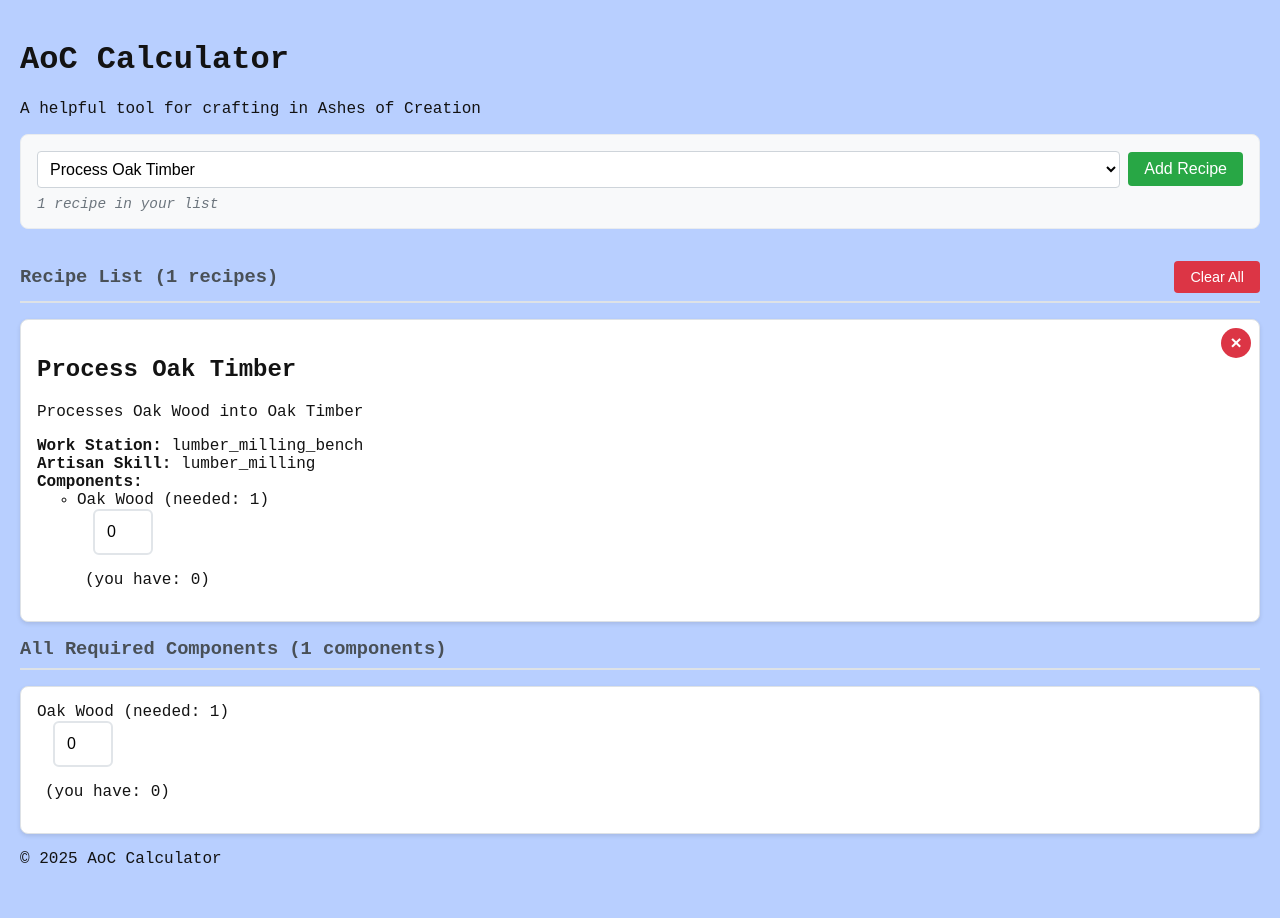
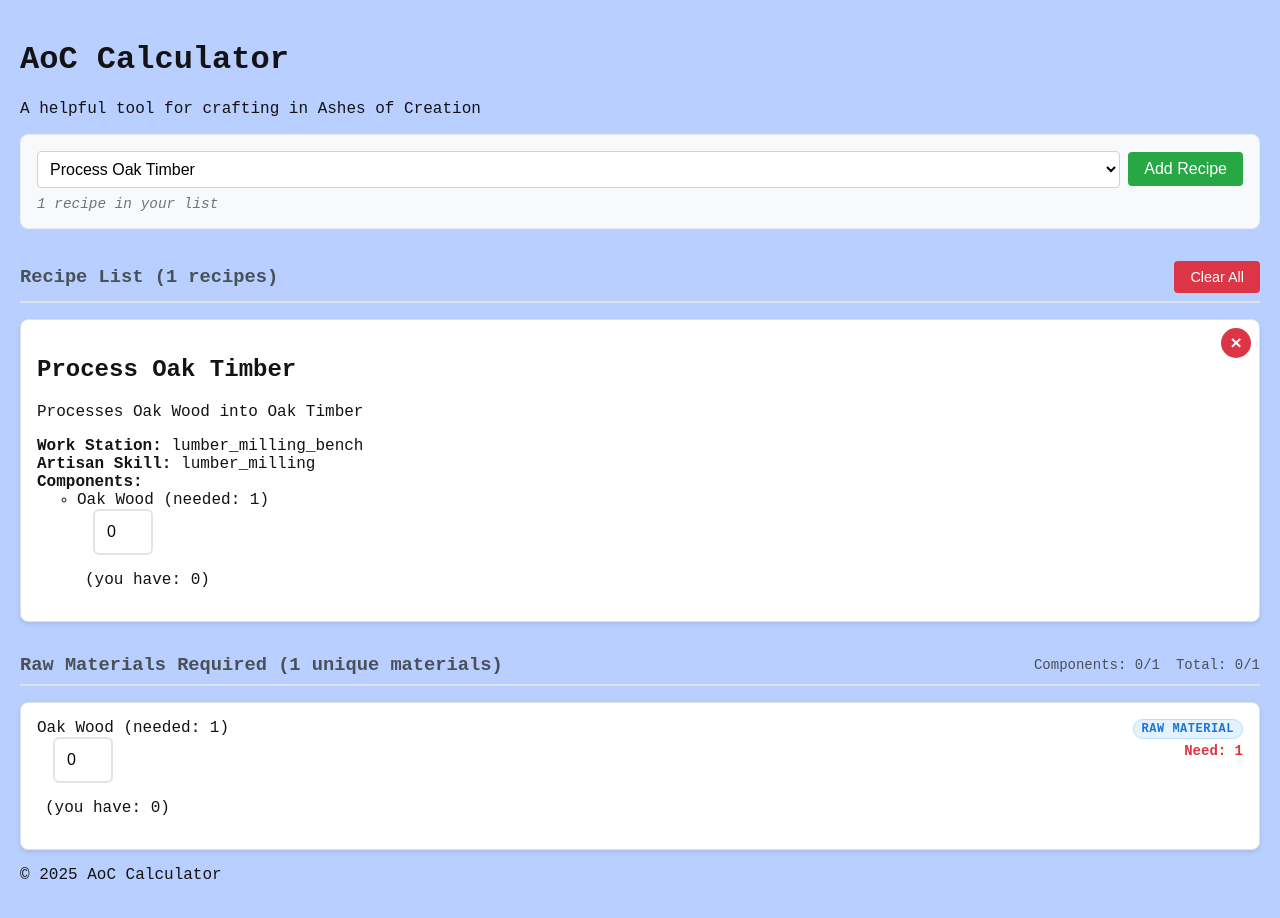
Before and after one commit to sollark/aoc_calculator, a React (Create React App) app: page / in a window 1280 px wide. Both pictures are taken after a click on the button "Add Recipe". Built offline with nearby package versions, Linux system fonts and the light colour scheme.

Commit message:
feat: Enhance ComponentList with quantity tracking and breakdown display for improved user experience

```diff
--- a/src/App.js
+++ b/src/App.js
@@ -4,12 +4,11 @@
 import RecipeSelector from "./components/recipeSelector/RecipeSelector";
 import ManageableRecipeList from "./components/manageableRecipeList/ManageableRecipeList";
 import ComponentList from "./components/componentList/ComponentList";
-import "./App.css";
 
 function App() {
   const [selectedRecipe, setSelectedRecipe] = useState("");
   const [recipeList, setRecipeList] = useState([]);
-  const [allComponents, setAllComponents] = useState([]);
+  const [consolidatedComponents, setConsolidatedComponents] = useState([]);
 
   // Combine all recipe arrays from your JSON structure
   const allRecipes = React.useMemo(
@@ -21,6 +20,25 @@
     []
   );
 
+  // Create lookup maps for easy access
+  const recipeLookup = React.useMemo(() => {
+    const lookup = {};
+    allRecipes.forEach((recipe) => {
+      lookup[recipe.name] = recipe;
+      lookup[recipe.id] = recipe;
+    });
+    return lookup;
+  }, [allRecipes]);
+
+  const rawComponentsLookup = React.useMemo(() => {
+    const lookup = {};
+    recipesData.raw_components.forEach((component) => {
+      lookup[component.name] = component;
+      lookup[component.id] = component;
+    });
+    return lookup;
+  }, []);
+
   console.log("All Recipes Loaded:", allRecipes);
 
   useEffect(() => {
@@ -29,10 +47,116 @@
     }
   }, [allRecipes, selectedRecipe]);
 
+  // Function to recursively break down components to raw materials
+  const breakDownToRawComponents = (
+    componentName,
+    quantity = 1,
+    visited = new Set()
+  ) => {
+    // Prevent infinite recursion
+    if (visited.has(componentName)) {
+      console.warn(`Circular dependency detected for ${componentName}`);
+      return [];
+    }
+
+    // Check if it's already a raw component
+    if (rawComponentsLookup[componentName]) {
+      return [
+        {
+          id: rawComponentsLookup[componentName].id,
+          name: componentName,
+          quantity: quantity,
+          isRaw: true,
+        },
+      ];
+    }
+
+    // Check if it's a processing recipe
+    const processingRecipe = recipeLookup[componentName];
+    if (processingRecipe && processingRecipe.recipe?.components) {
+      visited.add(componentName);
+
+      const rawComponents = [];
+      processingRecipe.recipe.components.forEach((component) => {
+        const subComponents = breakDownToRawComponents(
+          component.name,
+          component.quantity * quantity,
+          new Set(visited)
+        );
+        rawComponents.push(...subComponents);
+      });
+
+      visited.delete(componentName);
+      return rawComponents;
+    }
+
+    // If not found in raw or processing, treat as unknown raw component
+    console.warn(
+      `Component ${componentName} not found in raw or processing recipes`
+    );
+    return [
+      {
+        id: `unknown_${componentName}`,
+        name: componentName,
+        quantity: quantity,
+        isRaw: false,
+        isUnknown: true,
+      },
+    ];
+  };
+
+  // Function to consolidate duplicate components
+  const consolidateComponents = (components) => {
+    const consolidated = {};
+
+    components.forEach((component) => {
+      const key = component.name;
+      if (consolidated[key]) {
+        consolidated[key].quantity += component.quantity;
+      } else {
+        consolidated[key] = { ...component };
+      }
+    });
+
+    return Object.values(consolidated).sort((a, b) =>
+      a.name.localeCompare(b.name)
+    );
+  };
+
+  // Extract and process all components from recipes
+  useEffect(() => {
+    if (recipeList.length === 0) {
+      setConsolidatedComponents([]);
+      return;
+    }
+
+    console.log(
+      "Processing components for recipes:",
+      recipeList.map((r) => r.name)
+    );
+
+    const allRawComponents = [];
+
+    recipeList.forEach((recipe) => {
+      if (recipe.recipe?.components) {
+        recipe.recipe.components.forEach((component) => {
+          const rawComponents = breakDownToRawComponents(
+            component.name,
+            component.quantity
+          );
+          allRawComponents.push(...rawComponents);
+        });
+      }
+    });
+
+    const consolidated = consolidateComponents(allRawComponents);
+    console.log("Consolidated raw components:", consolidated);
+    setConsolidatedComponents(consolidated);
+  }, [recipeList, recipeLookup, rawComponentsLookup]);
+
   const handleAddRecipe = () => {
     const recipeData = allRecipes.find((r) => r.name === selectedRecipe);
     if (recipeData) {
-      // Check if recipe is already in the list
       const isAlreadyAdded = recipeList.some(
         (recipe) => recipe.id === recipeData.id
       );
@@ -42,7 +166,6 @@
         setRecipeList([...recipeList, recipeData]);
       } else {
         console.log("Recipe already in list:", recipeData.name);
-        // Could show a toast notification here
       }
     }
   };
@@ -58,14 +181,6 @@
   const handleRecipeChange = (recipeName) => {
     setSelectedRecipe(recipeName);
   };
-
-  // Extract all components from recipes
-  useEffect(() => {
-    const components = recipeList.flatMap(
-      (recipe) => recipe.recipe?.components || []
-    );
-    setAllComponents(components);
-  }, [recipeList]);
 
   return (
     <div className="App">
@@ -90,9 +205,10 @@
         />
 
         <ComponentList
-          components={allComponents}
-          title="All Required Components"
-          showQuantityControls={false}
+          components={consolidatedComponents}
+          title="Raw Materials Required"
+          showQuantityControls={true}
+          showBreakdown={true}
         />
       </main>
 
--- a/src/components/componentList/ComponentList.jsx
+++ b/src/components/componentList/ComponentList.jsx
@@ -1,4 +1,4 @@
-import React from "react";
+import React, { useState } from "react";
 import PropTypes from "prop-types";
 import BaseRecipeList from "../baseRecipeList/BaseRecipeList";
 import CraftComponent from "../craftComponent/CraftComponent";
@@ -8,27 +8,102 @@
   components,
   title = "Required Components",
   showQuantityControls = false,
+  showBreakdown = false,
   onQuantityChange,
 }) => {
-  const renderComponentItem = (component) => (
-    <div className="component-list__item-content">
-      <CraftComponent
-        name={component.name}
-        quantity={component.quantity}
-        currentQuantity={component.currentQuantity || 0}
-        onQuantityChange={showQuantityControls ? onQuantityChange : undefined}
-        readOnly={!showQuantityControls}
-      />
-      {component.recipe && (
-        <div className="component-list__nested-recipe">
-          <h4>Recipe for {component.name}:</h4>
-          <ComponentList
-            components={component.recipe.components || []}
-            title={null}
-            showQuantityControls={showQuantityControls}
-            onQuantityChange={onQuantityChange}
+  const [componentQuantities, setComponentQuantities] = useState({});
+
+  const handleQuantityChange = (componentName, newQuantity) => {
+    setComponentQuantities((prev) => ({
+      ...prev,
+      [componentName]: newQuantity,
+    }));
+
+    if (onQuantityChange) {
+      onQuantityChange(componentName, newQuantity);
+    }
+  };
+
+  const renderComponentItem = (component) => {
+    const currentQuantity = componentQuantities[component.name] || 0;
+    const isComplete = currentQuantity >= component.quantity;
+    const shortage = Math.max(0, component.quantity - currentQuantity);
+
+    return (
+      <div
+        className={`component-list__item-content ${
+          isComplete ? "component-list__item-content--complete" : ""
+        }`}
+      >
+        <div className="component-list__item-header">
+          <CraftComponent
+            name={component.name}
+            quantity={component.quantity}
+            currentQuantity={currentQuantity}
+            onQuantityChange={
+              showQuantityControls ? handleQuantityChange : undefined
+            }
+            readOnly={!showQuantityControls}
           />
+
+          {showBreakdown && (
+            <div className="component-list__item-meta">
+              {component.isRaw && (
+                <span className="component-list__badge component-list__badge--raw">
+                  Raw Material
+                </span>
+              )}
+              {component.isUnknown && (
+                <span className="component-list__badge component-list__badge--unknown">
+                  Unknown
+                </span>
+              )}
+              {shortage > 0 && (
+                <span className="component-list__shortage">
+                  Need: {shortage}
+                </span>
+              )}
+              {isComplete && (
+                <span className="component-list__complete">✓ Complete</span>
+              )}
+            </div>
+          )}
         </div>
+
+        {component.description && (
+          <p className="component-list__description">{component.description}</p>
+        )}
+      </div>
+    );
+  };
+
+  // Calculate totals for summary
+  const totalComponents = components.length;
+  const completedComponents = components.filter(
+    (component) =>
+      (componentQuantities[component.name] || 0) >= component.quantity
+  ).length;
+  const totalQuantityNeeded = components.reduce(
+    (sum, component) => sum + component.quantity,
+    0
+  );
+  const totalQuantityHave = components.reduce(
+    (sum, component) => sum + (componentQuantities[component.name] || 0),
+    0
+  );
+
+  const headerActions = showBreakdown && totalComponents > 0 && (
+    <div className="component-list__summary">
+      <span className="component-list__summary-stat">
+        Components: {completedComponents}/{totalComponents}
+      </span>
+      <span className="component-list__summary-stat">
+        Total: {totalQuantityHave}/{totalQuantityNeeded}
+      </span>
+      {completedComponents === totalComponents && (
+        <span className="component-list__summary-complete">
+          🎉 All Complete!
+        </span>
       )}
     </div>
   );
@@ -36,9 +111,10 @@
   return (
     <BaseRecipeList
       items={components}
-      title={title ? `${title} (${components.length} components)` : null}
+      title={title ? `${title} (${totalComponents} unique materials)` : null}
       emptyMessage="No components required."
       className="component-list"
+      headerActions={headerActions}
       itemRenderer={renderComponentItem}
     />
   );
@@ -47,17 +123,17 @@
 ComponentList.propTypes = {
   components: PropTypes.arrayOf(
     PropTypes.shape({
-      id: PropTypes.oneOfType([PropTypes.string, PropTypes.number]),
+      id: PropTypes.oneOfType([PropTypes.string, PropTypes.number]).isRequired,
       name: PropTypes.string.isRequired,
       quantity: PropTypes.number.isRequired,
-      currentQuantity: PropTypes.number,
-      recipe: PropTypes.shape({
-        components: PropTypes.array,
-      }),
+      isRaw: PropTypes.bool,
+      isUnknown: PropTypes.bool,
+      description: PropTypes.string,
     })
   ).isRequired,
   title: PropTypes.string,
   showQuantityControls: PropTypes.bool,
+  showBreakdown: PropTypes.bool,
   onQuantityChange: PropTypes.func,
 };
 
--- a/src/components/componentList/componentList.css
+++ b/src/components/componentList/componentList.css
@@ -1,30 +1,106 @@
 .component-list {
-  margin-top: 1rem;
+  margin-top: 2rem;
 }
 
 .component-list__item-content {
   width: 100%;
+  transition: all 0.3s ease;
 }
 
-.component-list__nested-recipe {
-  margin-top: 1rem;
-  padding: 1rem;
-  background-color: #f8f9fa;
-  border-radius: 6px;
-  border-left: 4px solid #0066cc;
+.component-list__item-content--complete {
+  background-color: #f8fff8;
+  border-left: 4px solid #28a745;
 }
 
-.component-list__nested-recipe h4 {
-  margin: 0 0 0.5rem 0;
-  color: #495057;
-  font-size: 1rem;
+.component-list__item-header {
+  display: flex;
+  justify-content: space-between;
+  align-items: flex-start;
+  gap: 1rem;
 }
 
-.component-list__nested-recipe .component-list {
-  margin-top: 0.5rem;
+.component-list__item-meta {
+  display: flex;
+  flex-direction: column;
+  align-items: flex-end;
+  gap: 0.25rem;
+  flex-shrink: 0;
 }
 
-.component-list__nested-recipe .base-list__item {
-  background-color: #ffffff;
-  border: 1px solid #e9ecef;
+.component-list__badge {
+  padding: 0.125rem 0.5rem;
+  border-radius: 12px;
+  font-size: 0.75rem;
+  font-weight: 600;
+  text-transform: uppercase;
+  letter-spacing: 0.5px;
 }
+
+.component-list__badge--raw {
+  background-color: #e3f2fd;
+  color: #1976d2;
+  border: 1px solid #bbdefb;
+}
+
+.component-list__badge--unknown {
+  background-color: #fff3e0;
+  color: #f57c00;
+  border: 1px solid #ffcc02;
+}
+
+.component-list__shortage {
+  color: #dc3545;
+  font-weight: 600;
+  font-size: 0.875rem;
+}
+
+.component-list__complete {
+  color: #28a745;
+  font-weight: 600;
+  font-size: 0.875rem;
+}
+
+.component-list__description {
+  margin: 0.5rem 0 0 0;
+  font-size: 0.875rem;
+  color: #6c757d;
+  font-style: italic;
+}
+
+.component-list__summary {
+  display: flex;
+  gap: 1rem;
+  align-items: center;
+  font-size: 0.875rem;
+}
+
+.component-list__summary-stat {
+  color: #495057;
+  font-weight: 500;
+}
+
+.component-list__summary-complete {
+  color: #28a745;
+  font-weight: 600;
+}
+
+/* Responsive design */
+@media (max-width: 768px) {
+  .component-list__item-header {
+    flex-direction: column;
+    align-items: stretch;
+  }
+
+  .component-list__item-meta {
+    flex-direction: row;
+    justify-content: space-between;
+    align-items: center;
+    margin-top: 0.5rem;
+  }
+
+  .component-list__summary {
+    flex-direction: column;
+    align-items: flex-start;
+    gap: 0.25rem;
+  }
+}
```
